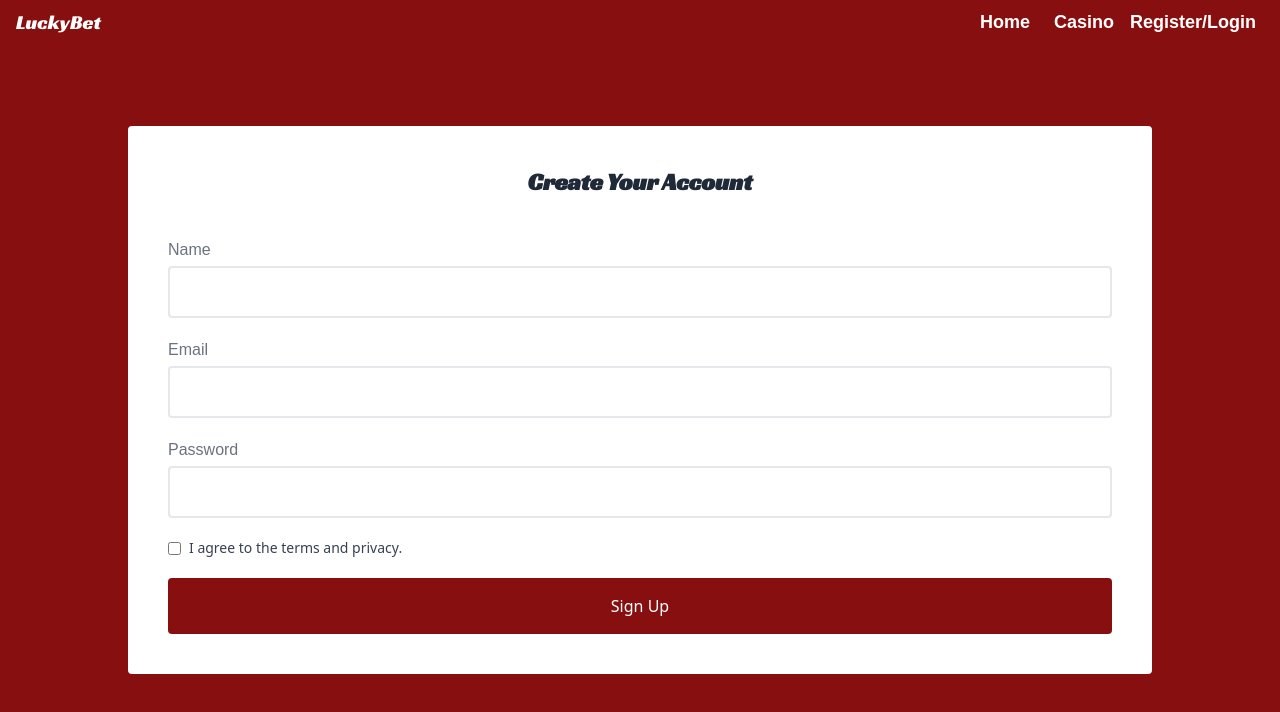
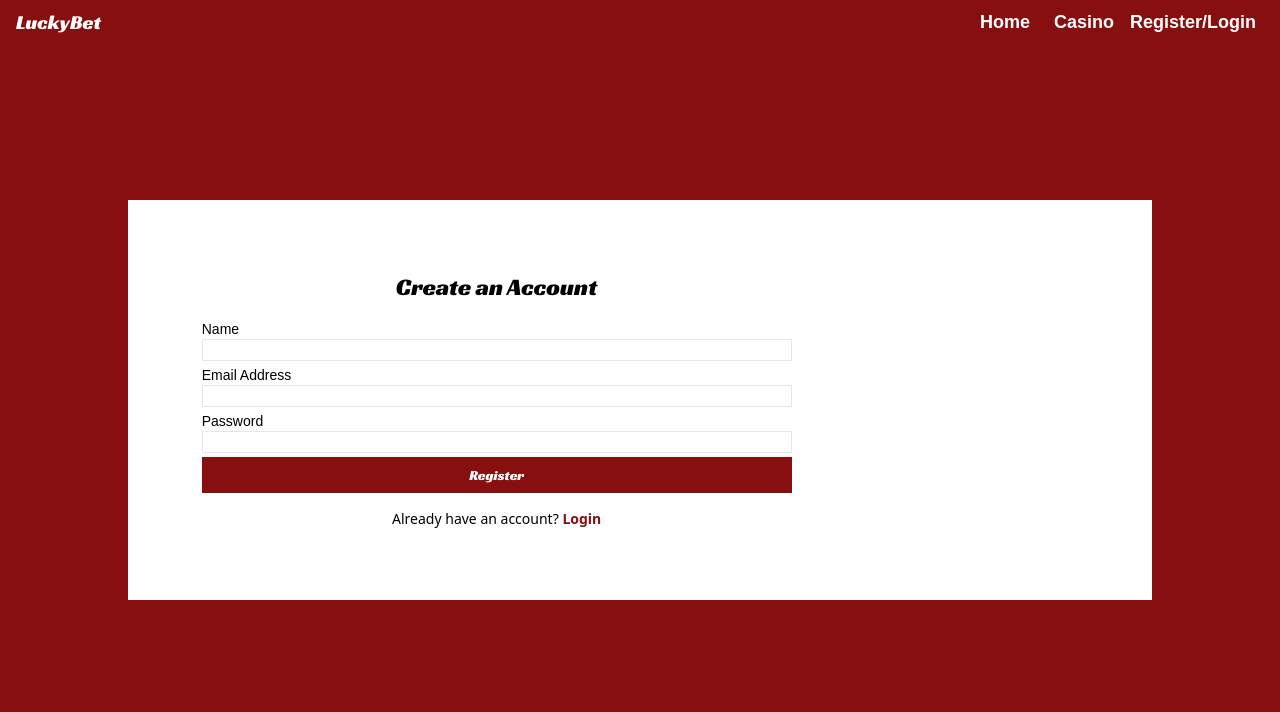
Before and after one commit to tom318267/luckybet, a React (Create React App) app: page /register in a window 1280 px wide. Shown: the top 712 px of the page. Built offline with nearby package versions, Linux system fonts and the light colour scheme; a web font is replaced by a local one.

Commit message:
add form

```diff
--- a/src/components/SignUp.js
+++ b/src/components/SignUp.js
@@ -2,51 +2,26 @@ import React from "react";
 
 const SignUp = () => {
   return (
-    <div class="min-h-screen flex items-center justify-center bg-red">
-      <div class="bg-white p-10 rounded shadow-2x1 w-4/5">
-        <h2 class="text-2xl text-center font-bold font-race mb-10 text-gray-800">
-          Create Your Account
-        </h2>
-
-        <form class="space-y-5">
-          <div>
-            <label class="block mb-1 font-electro text-gray-500">Name</label>
-            <input
-              type="text"
-              class="w-full border-2 border-gray-200 p-3 rounded outline-none focus:border-purple-500"
-            />
+    <div className="bg-red flex justify-center items-center w-screen h-screen overflow-hidden">
+      <div className="w-4/5 h-1/2 flex bg-white">
+        <form className="flex flex-col justify-center items-center">
+          <h2 className="text-2xl text-center font-race mb-4">
+            Create an Account
+          </h2>
+          <div className="w-4/5 font-electro text-sm">
+            <label>Name</label>
+            <input className="border w-full mb-1" type="text" />
+            <label>Email Address</label>
+            <input className="border w-full mb-1" type="text" />
+            <label>Password</label>
+            <input className="border w-full mb-1" type="text" />
           </div>
-
-          <div>
-            <label class="block mb-1 font-electro text-gray-500">Email</label>
-            <input
-              type="email"
-              class="w-full border-2 border-gray-200 p-3 rounded outline-none focus:border-purple-500"
-            />
-          </div>
-
-          <div>
-            <label class="block mb-1 font-electro text-gray-500">
-              Password
-            </label>
-            <input
-              type="password"
-              class="w-full border-2 border-gray-200 p-3 rounded outline-none focus:border-purple-500"
-            />
-          </div>
-
-          <div class="flex items-center">
-            <input type="checkbox" id="agree" />
-            <label for="agree" class="ml-2 text-gray-700 text-sm">
-              I agree to the terms and privacy.
-            </label>
-          </div>
-
-          <div>
-            <button class="block w-full bg-red hover:bg-yellow-300 p-4 rounded text-white hover:text-yellow-800 transition duration-300">
-              Sign Up
-            </button>
-          </div>
+          <button className="p-2 bg-red text-sm text-white font-race w-4/5 mb-4">
+            Register
+          </button>
+          <p className="text-sm">
+            Already have an account? <strong className="text-red">Login</strong>
+          </p>
         </form>
       </div>
     </div>
```
